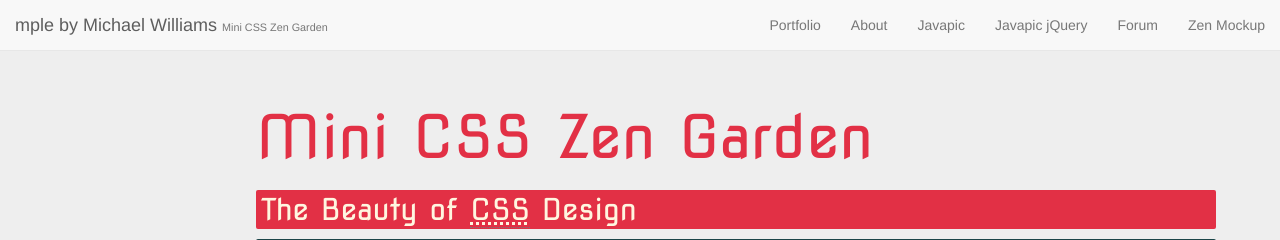
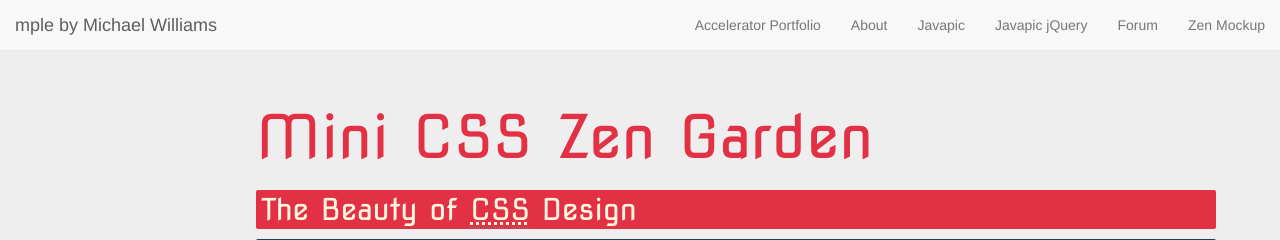
Before and after one commit to williamsmichael/heroku-accelerator-portfolio, a Django app: page /zen_mockup/ in a window 1280 px wide; the page is wider, and only the part inside the window is pictured. Shown: the top 240 px of that part. Run offline with Django 3.2, Linux system fonts and the light colour scheme; tables that the repository leaves empty hold one stand-in row (values such as "Sample post"); some libraries are stand-ins or nearby versions.

Commit message:
replaces about thumbnail; removes sub text in nav

```diff
--- a/forum/templates/forum.html
+++ b/forum/templates/forum.html
@@ -11,8 +11,6 @@
 
     {% block title %} Mock Forum {% endblock %}
 {% endblock %}
-
-{% block navbar_subtext %} Mock Forum {% endblock %}
 
 {% block body %}
 <div class="container">
--- a/home/templates/about.html
+++ b/home/templates/about.html
@@ -14,8 +14,6 @@
 
     {% block title %} About {% endblock %}
 {% endblock %}
-
-{% block navbar_subtext %} About {% endblock %}
 
 {% block body %}
   <div class="wrapper">
--- a/home/templates/base.html
+++ b/home/templates/base.html
@@ -27,13 +27,13 @@
           <span class="icon-bar"></span>
           <span class="icon-bar"></span>
         </button>
-        <a class="navbar-brand" href="http://mpleconsulting.com">mple by Michael Williams <small class='text-muted'>{% block navbar_subtext %}{% endblock %}</small></a>
+        <a class="navbar-brand" href="http://mpleconsulting.com">mple by Michael Williams</a>
       </div>
 
       <!-- Collect the nav links, forms, and other content for toggling -->
       <div class="collapse navbar-collapse" id="bs-example-navbar-collapse-1">
         <ul class="nav navbar-nav navbar-right">
-          <li><a href="{% url 'index' %}">Portfolio</a></li>
+          <li><a href="{% url 'index' %}">Accelerator Portfolio</a></li>
           <li><a href="{% url 'about' %}">About</a></li>
           <li><a href="{% url 'javapic:index' %}">Javapic</a></li>
           <li><a href="{% url 'javapic_jquery:index' %}">Javapic jQuery</a></li>
--- a/home/templates/index.html
+++ b/home/templates/index.html
@@ -17,8 +17,6 @@
 
     {% block title %} Portfolio {% endblock %}
 {% endblock %}
-
-{% block navbar_subtext %}{% endblock %}
 
 {% block body %}
 <div class="container">
--- a/javapic/static/js/script_javapic.js
+++ b/javapic/static/js/script_javapic.js
@@ -11,7 +11,7 @@ var imgMax = 35;
 // var imgSrc = "../static/images/pdxcg_" + imgNum + ".jpg";
 
 // Sets the interval for the loop infinitely
-setInterval(function () {changeImage();}, 20000);
+setInterval(function () {changeImage();}, 5000);
 
 // Iterates through images in the folder
 function changeImage() {
--- a/javapic/templates/javapic.html
+++ b/javapic/templates/javapic.html
@@ -11,8 +11,6 @@
 
     {% block title %} Javapic {% endblock %}
 {% endblock %}
-
-{% block navbar_subtext %} Javapic {% endblock %}
 
 {% block body %}
 <main>
--- a/javapic/templates/javapic_gallery.html
+++ b/javapic/templates/javapic_gallery.html
@@ -11,8 +11,6 @@
 
     {% block title %} gallery. Javapic {% endblock %}
 {% endblock %}
-
-{% block navbar_subtext %} gallery. Javapic {% endblock %}
 
 {% block body %}
 <main class="gallery_page">
--- a/javapic/templates/javapic_join.html
+++ b/javapic/templates/javapic_join.html
@@ -14,8 +14,6 @@
 
     {% block title %} join. Javapic {% endblock %}
 {% endblock %}
-
-{% block navbar_subtext %} join. Javapic {% endblock %}
 
 {% block body %}
 
--- a/javapic_jquery/static/js/script_javapic_jquery.js
+++ b/javapic_jquery/static/js/script_javapic_jquery.js
@@ -7,7 +7,7 @@ var imgNum = 1;
 var imgMax = 35;
 
 // Sets the interval for the loop infinitely (standard js function)
-setInterval(function () {changeImage();}, 20000);
+setInterval(function () {changeImage();}, 5000);
 
 // Iterates through images in the folder
 function changeImage() {
--- a/javapic_jquery/templates/javapic_jquery.html
+++ b/javapic_jquery/templates/javapic_jquery.html
@@ -12,11 +12,9 @@
     {% block title %} Javapic jQuery {% endblock %}
 {% endblock %}
 
-{% block navbar_subtext %} Javapic jQuery {% endblock %}
-
 {% block body %}
 <main>
-    <header>javapic <span class="tagline">develop something beautiful</span></header>
+    <header>javapic jQuery <span class="tagline">develop something beautiful</span></header>
     <div id="jumbotron" class="jumbotron">
         <div>a picture is worth a 1000 words</div>
     </div>
--- a/javapic_jquery/templates/javapic_jquery_gallery.html
+++ b/javapic_jquery/templates/javapic_jquery_gallery.html
@@ -12,11 +12,9 @@
     {% block title %} gallery. Javapic jQuery {% endblock %}
 {% endblock %}
 
-{% block navbar_subtext %} gallery. Javapic jQuery {% endblock %}
-
 {% block body %}
 <main class="gallery_page">
-    <header>javapic <span class="tagline">develop something beautiful, tiffany</span></header>
+    <header>javapic jQuery <span class="tagline">develop something beautiful, tiffany</span></header>
     <section id="gallery" class="gallery">
         <!-- <li><img src="images/pdxcg_01.jpg" /></li> -->
     </section>
--- a/javapic_jquery/templates/javapic_jquery_join.html
+++ b/javapic_jquery/templates/javapic_jquery_join.html
@@ -14,8 +14,6 @@
 
     {% block title %} join. Javapic jQuery {% endblock %}
 {% endblock %}
-
-{% block navbar_subtext %} join. Javapic jQuery {% endblock %}
 
 {% block body %}
 
--- a/zen_mockup/templates/zen_mockup.html
+++ b/zen_mockup/templates/zen_mockup.html
@@ -11,8 +11,6 @@
 
     {% block title %} Mini CSS Zen Garden: The Beauty of CSS Design {% endblock %}
 {% endblock %}
-
-{% block navbar_subtext %} Mini CSS Zen Garden {% endblock %}
 
 {% block body %}
 <div class="page-wrapper">
```
Also changed, not shown: home/static/images/thumbnail_about.png, 2 other files.
